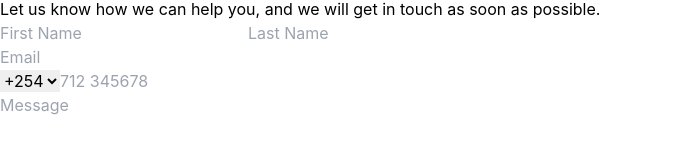
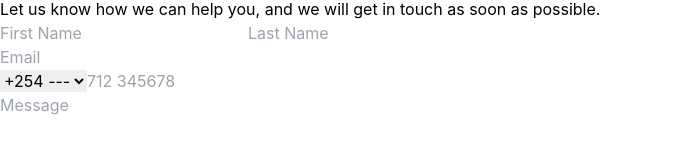
Before and after one commit to JOYCEmwangi8880/Terravista, a React (Vite) app: page /contact in a window 1280 px wide. Shown: the part 429-589 px from the top of the page, without its empty margins (0-687 px from the left). Built offline with nearby package versions, Linux system fonts and the light colour scheme.

Commit message:
feature: contact

```diff
--- a/src/pages/ContactPage.jsx
+++ b/src/pages/ContactPage.jsx
@@ -47,7 +47,7 @@ const ContactPage = () => {
             <input type="email" placeholder="Email" className="w-full p-2 bg-black border border-gray-600 rounded" />
             <div className="flex gap-4">
               <select className="w-1/4 p-2 bg-black border border-gray-600 rounded">
-                <option value="+254">+254</option>
+                <option value="+254">+254 ---</option>
               </select>
               <input type="tel" placeholder="712 345678" className="w-3/4 p-2 bg-black border border-gray-600 rounded" />
             </div>
```
